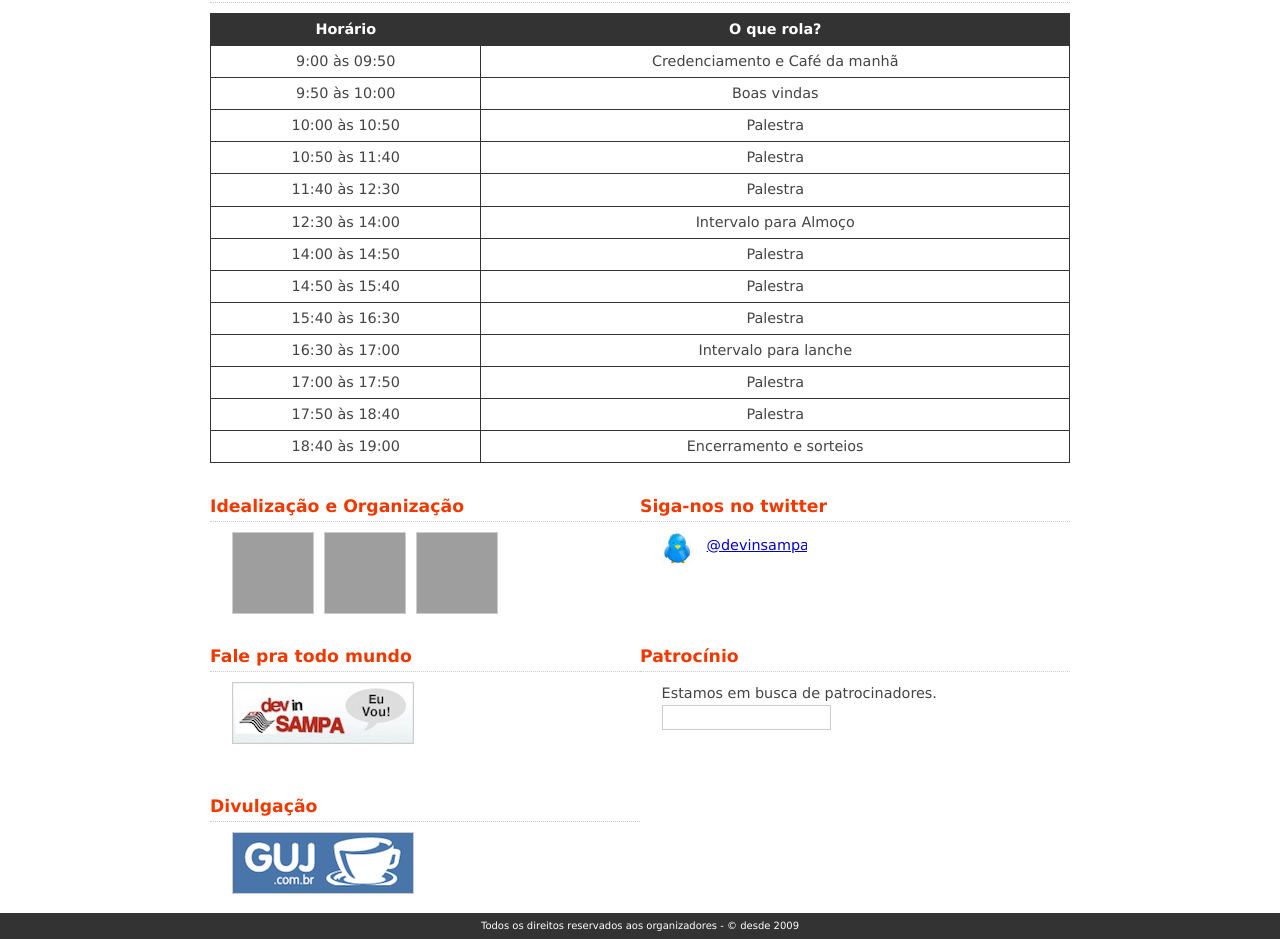
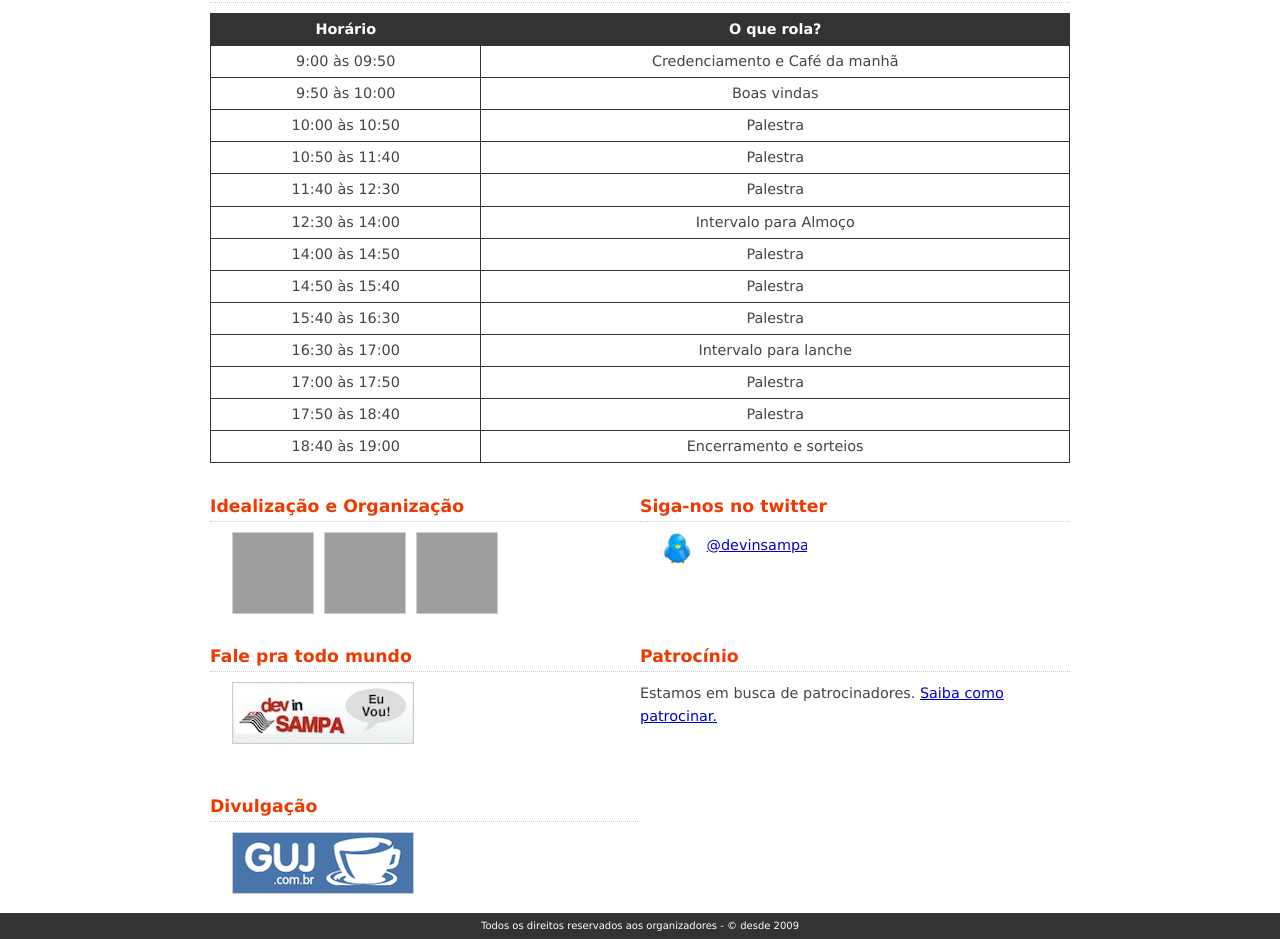
Before and after one commit to devinsampa/devinsampa.github.io, a Jekyll site: the page built from index.html, in a window 1280 px wide, cut to the strip 1210-2149 px from the top of the page. Built offline with Jekyll 4.4.1, drawn with Linux system fonts in a browser that asks for light colours; nearby versions of some CDN libraries; grey boxes are pictures that could not be loaded.

Commit message:
arrumando a casa

```diff
--- a/_includes/lateral.html
+++ b/_includes/lateral.html
@@ -29,10 +29,10 @@
 	</section>
 	<section id="patrocinio">
 		<h2>Patrocínio</h2>
-		<ul>
-			<li>Estamos em busca de patrocinadores. <a href="http://devinsampa.com.br/2013/plano-de-captacao-2013.pdf">Saiba como nos ajudar.</a></li>
-			<!--li id="abrilmidia"><a href="http://www.grupoabril.com.br/institucional/editora-abril.shtml?utm_source=devinsampa&utm_medium=portal&utm_campaign=devinsampa_2012" class="hide-text" title="Site da Editora Abril">Abril Mídia</a></li-->
-		</ul>
+		<p>Estamos em busca de patrocinadores. <a href="http://devinsampa.com.br/2013/plano-de-captacao-2013.pdf">Saiba como patrocinar.</a></p>
+		<!--ul>
+			<li id="abrilmidia"><a href="http://www.grupoabril.com.br/institucional/editora-abril.shtml?utm_source=devinsampa&utm_medium=portal&utm_campaign=devinsampa_2012" class="hide-text" title="Site da Editora Abril">Abril Mídia</a></li>
+		</ul-->
 	</section>
 	<section id="divulgacao">
 		<h2>Divulgação</h2>
--- a/stylesheets/style.css
+++ b/stylesheets/style.css
@@ -195,7 +195,7 @@ aside li {
   float: left;
 }
 
-aside a {
+aside li a {
   border: 1px solid #ccc;
   text-indent: 200%;
   white-space: nowrap;
```
